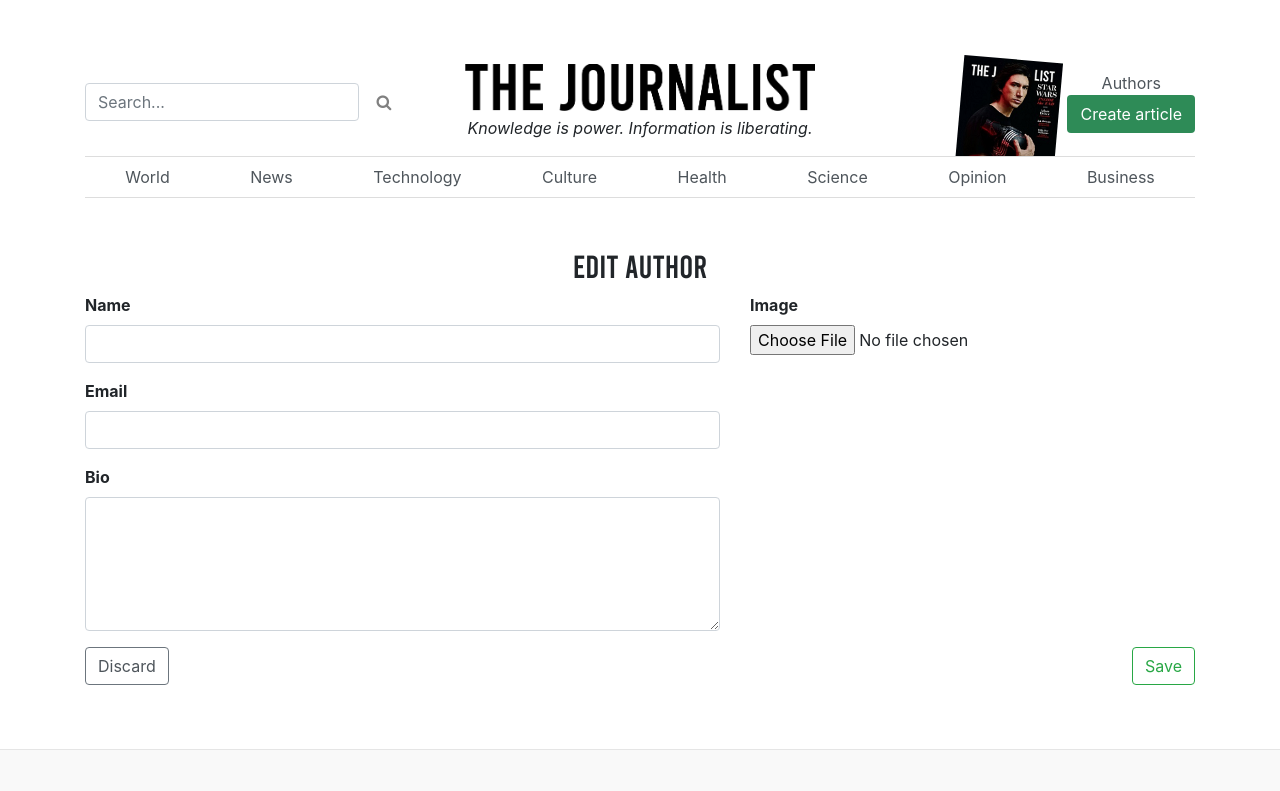
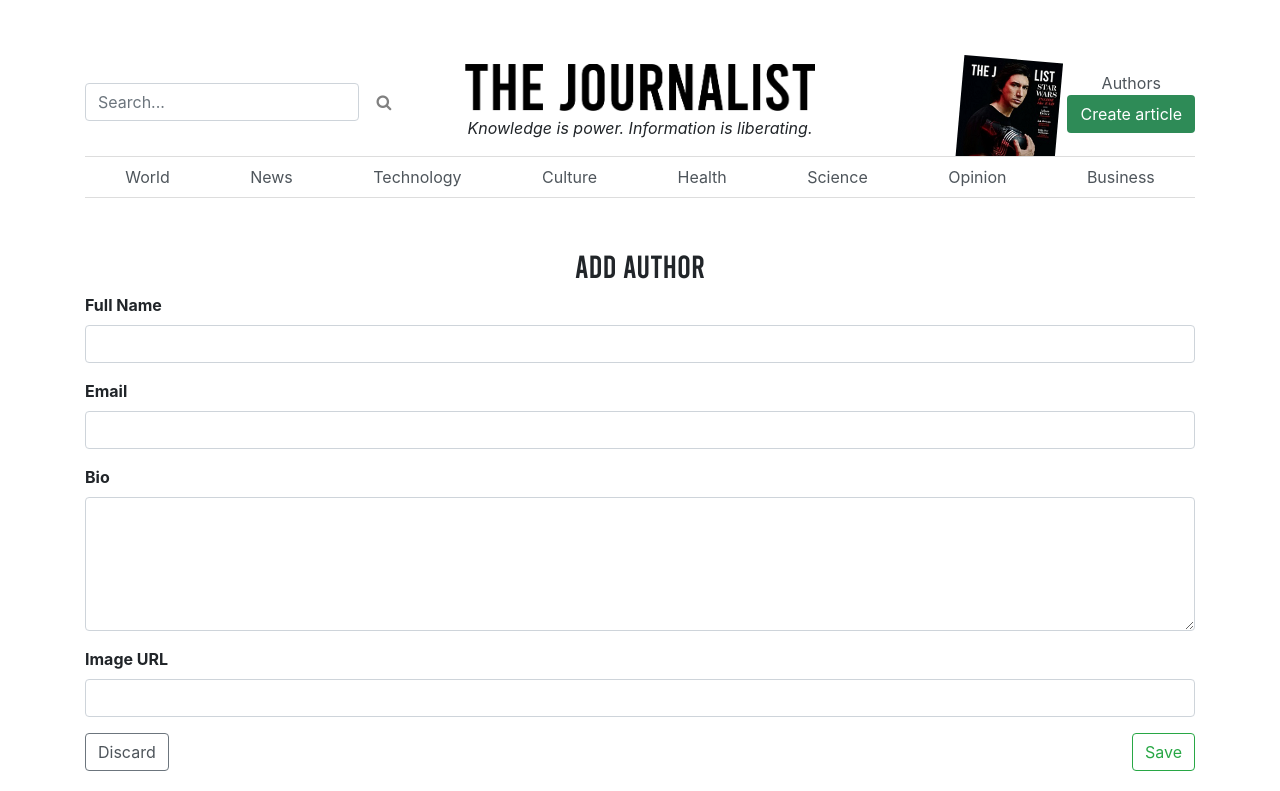
Before and after one commit to adrijanat/thejournalist, a React (Create React App) app in the folder react-journalist/: page /authors/1/edit in a window 1280 px wide. Shown: the top 791 px of the page. Built offline with nearby package versions, Linux system fonts and the light colour scheme; no server answers.

Commit message:
Add files via upload

```diff
--- a/react-journalist/src/components/author/AddAuthor.jsx
+++ b/react-journalist/src/components/author/AddAuthor.jsx
@@ -1,4 +1,5 @@
 import React, { Component } from 'react'
+import axios from "axios";
 import ApiService from "../../service/ApiService";
 
 class AddAuthor extends Component{
@@ -9,7 +10,7 @@ class AddAuthor extends Component{
             name: '',
             email: '',
             bio: '',
-            //image: '',
+            image: '',
             message: null
         };
         this.saveAuthor = this.saveAuthor.bind(this);
@@ -21,7 +22,7 @@ class AddAuthor extends Component{
             name: this.state.name,
             email: this.state.email,
             bio: this.state.bio,
-           // image: this.state.image
+            image: this.state.image
         };
 
         ApiService.add("authors",author)
@@ -39,7 +40,7 @@ class AddAuthor extends Component{
                 <h2 className="text-center">Add Author</h2>
                 <form>
                     <div className="row">
-                    <div className="col-md-7">
+                    <div className="col-md-12">
                         <div className="form-group">
                             <label>Full Name</label>
                             <input type="text" name="name" className="form-control" value={this.state.name} onChange={this.onChange}/>
@@ -54,8 +55,14 @@ class AddAuthor extends Component{
                             <label>Bio</label>
                             <textarea rows="5" name="bio" className="form-control" value={this.state.bio} onChange={this.onChange}/>
                         </div>
+
+                        <div className="form-group">
+                            <label>Image URL</label>
+                            <input type="text" name="image" className="form-control" value={this.state.image} onChange={this.onChange}/>
+                        </div>
+
                     </div>
-
+                    {/*
                     <div className="col-md-5">
                         <div className="form-group">
                             <label>Image</label>
@@ -65,6 +72,7 @@ class AddAuthor extends Component{
                             <div style={{width:"100%", height:"200px", background:"#ddd"}}/>
                         </div>
                     </div>
+                    */}
                     </div>
                     <a className="btn btn-outline-secondary" href="/authors">Discard</a>
                     <button style={{float:"right"}} className="btn btn-outline-success" onClick={this.saveAuthor}>Add Author</button>
--- a/react-journalist/src/components/author/EditAuthor.jsx
+++ b/react-journalist/src/components/author/EditAuthor.jsx
@@ -63,48 +63,52 @@ class EditAuthor extends Component {
 
         ApiService.edit("authors", this.props.match.params.id, author)
             .then(res => {
-                this.setState({message : 'Author added successfully.'});
+                this.setState({message : 'Author updated successfully.'});
                 this.props.history.push('/authors');
             });
     };
 
     render() {
-        return (
+        return(
             <div>
-                <h2 className="text-center">Edit Author</h2>
+                <h2 className="text-center">Add Author</h2>
                 <form>
                     <div className="row">
-                        <div className="col-md-7">
-
+                        <div className="col-md-12">
                             <div className="form-group">
-                        <label>Name</label>
-                        <input type="text" name="name" className="form-control" defaultValue={this.state.name}/>
+                                <label>Full Name</label>
+                                <input type="text" name="name" className="form-control" value={this.state.name} onChange={this.onChange}/>
                             </div>
 
                             <div className="form-group">
                                 <label>Email</label>
-                        <input name="firstName" className="form-control" value={this.state.email} onChange={this.onChange}/>
+                                <input type="email" name="email" className="form-control" value={this.state.email} onChange={this.onChange}/>
                             </div>
 
                             <div className="form-group">
                                 <label>Bio</label>
                                 <textarea rows="5" name="bio" className="form-control" value={this.state.bio} onChange={this.onChange}/>
                             </div>
+
+                            <div className="form-group">
+                                <label>Image URL</label>
+                                <input type="text" name="image" className="form-control" value={this.state.image} onChange={this.onChange}/>
                             </div>
+
+                        </div>
+                        {/*
                     <div className="col-md-5">
                         <div className="form-group">
                             <label>Image</label>
                             <br/>
                             <input type="file"/>
                             <br/><br/>
-                                    <div className="text-center">
-                                        <img src={this.state.image} style={{height:"200px", background:"#ddd"}}/>
+                            <div style={{width:"100%", height:"200px", background:"#ddd"}}/>
                         </div>
                     </div>
+                    */}
                     </div>
-                        </div>
-
-                    <a className="btn btn-outline-secondary" href={"/authors/"+this.state.authorid}>Discard</a>
+                    <a className="btn btn-outline-secondary" href="/authors">Discard</a>
                     <button style={{float:"right"}} className="btn btn-outline-success" onClick={this.saveAuthor}>Save</button>
                 </form>
             </div>
```
Lines whose indentation alone changed are shown as unchanged.
